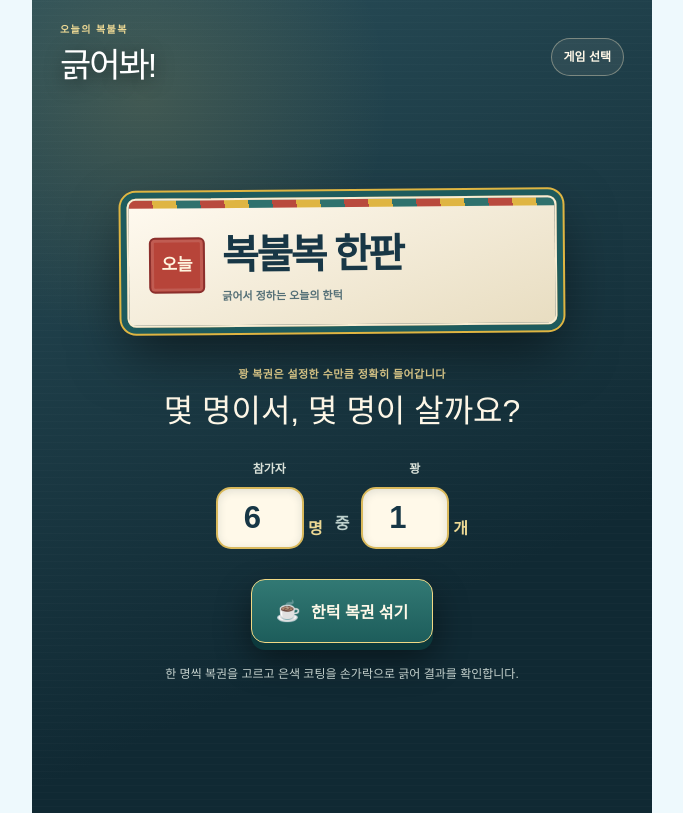
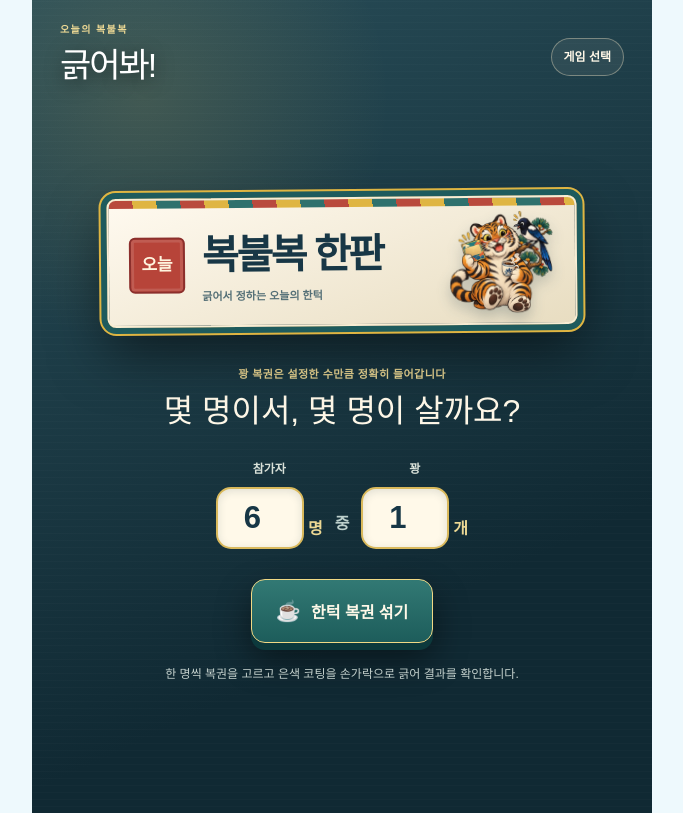
Before and after one commit to uclick-ljw/coffee-break-games, a Next.js app: page / in a window 1280 px wide. Both pictures are taken after a click on the button 822 px from the left and 747 px from the top of the page. Shown: the whole page, without its empty margins (298-981 px from the left). Built offline with nearby package versions, Linux system fonts and the light colour scheme.

Commit message:
feat: add Korean folk-art lottery mascot

```diff
--- a/app/globals.css
+++ b/app/globals.css
@@ -104,10 +104,10 @@ button { font: inherit; }
 .lottery-setup, .lottery-final { min-height: calc(100svh - 100px); display: grid; align-content: center; justify-items: center; text-align: center; }
 .festival-sign {
   position: relative;
-  width: min(100%, 430px);
+  width: min(100%, 470px);
   padding: 25px 20px 20px;
   display: grid;
-  grid-template-columns: 56px 1fr;
+  grid-template-columns: 56px minmax(0, 1fr) 108px;
   align-items: center;
   gap: 17px;
   border: 2px solid #f8edd3;
@@ -123,6 +123,7 @@ button { font: inherit; }
 .festival-sign div { text-align: left; }
 .festival-sign b { display: block; font-size: clamp(28px, 8vw, 40px); letter-spacing: -.06em; }
 .festival-sign small { display: block; margin-top: 3px; color: #557077; font-size: 11px; font-weight: 800; }
+.festival-sign img { display: block; width: 108px; margin: -18px -8px -14px 0; align-self: end; filter: drop-shadow(0 7px 7px #1938473d); transform: rotate(2deg); }
 .lottery-kicker { margin: 40px 0 5px; color: #ecd894; font-size: 11px; font-weight: 900; letter-spacing: .04em; }
 .lottery-setup h2 { margin: 0 0 25px; font-size: clamp(23px, 6vw, 32px); }
 .lottery-inputs { display: flex; align-items: end; justify-content: center; gap: 12px; }
@@ -141,7 +142,9 @@ button { font: inherit; }
 .lottery-status > span, .lottery-status > b { color: #ecd894; font-size: 12px; }
 .lottery-status small { color: #bcd0cc; font-size: 10px; font-weight: 800; }
 .lottery-status h2 { margin: 2px 0 0; font-size: 22px; }
-.lottery-pick > p { margin: 24px 0 18px; color: #f3e9cd; font-size: 14px; font-weight: 800; }
+.pick-intro { min-height: 82px; margin: 10px 0 8px; display: flex; align-items: center; justify-content: center; gap: 6px; }
+.pick-intro img { width: 78px; filter: drop-shadow(0 7px 7px #0005); }
+.pick-intro p { margin: 0; color: #f3e9cd; font-size: 14px; font-weight: 800; line-height: 1.5; text-align: left; }
 .ticket-wall { display: grid; grid-template-columns: repeat(auto-fit, minmax(72px, 1fr)); gap: 11px; perspective: 700px; }
 .sealed-ticket { position: relative; min-height: 116px; padding: 13px 8px 9px; display: grid; place-items: center; overflow: hidden; border: 2px solid #f0e3c4; border-radius: 7px 7px 13px 13px; background: repeating-linear-gradient(135deg, transparent 0 10px, #ffffff10 10px 11px), linear-gradient(145deg, #347b76, #194d54); color: #fff8df; box-shadow: 0 8px 0 #0d333a, 0 12px 20px #0005, inset 0 0 0 4px #ffffff0e; cursor: pointer; animation: ticket-arrive .32s both; }
 .sealed-ticket:nth-child(3n) { animation-delay: .05s; }.sealed-ticket:nth-child(3n + 1) { animation-delay: .1s; }
@@ -350,9 +353,10 @@ footer b { color: var(--ink); }
   .score-chip { padding-inline: 7px; }
   .score-chip span { overflow: hidden; text-overflow: ellipsis; white-space: nowrap; }
   .lottery-shell { padding-top: 16px; }
-  .festival-sign { grid-template-columns: 46px 1fr; padding-inline: 13px; gap: 11px; }
+  .festival-sign { grid-template-columns: 44px minmax(0, 1fr) 82px; padding-inline: 12px; gap: 8px; }
   .festival-sign b { font-size: 28px; }
   .festival-sign span { font-size: 15px; }
+  .festival-sign img { width: 86px; margin-right: -7px; }
   .ticket-wall { grid-template-columns: repeat(4, 1fr); gap: 8px; }
   .sealed-ticket { min-height: 102px; }
   .prize-window { height: 220px; }
--- a/app/lottery.tsx
+++ b/app/lottery.tsx
@@ -1,6 +1,7 @@
 'use client';
 
 import { useEffect, useRef, useState, type CSSProperties, type KeyboardEvent as ReactKeyboardEvent, type PointerEvent as ReactPointerEvent } from 'react';
+import Image from 'next/image';
 import { makeLotteryTickets, type LotteryTicket } from './lottery-game';
 
 type Phase = 'setup' | 'pick' | 'reveal' | 'result';
@@ -77,7 +78,11 @@ export default function LotteryGame({ onExit }: { onExit: () => void }) {
 
       {phase === 'setup' && (
         <section className="lottery-setup" aria-labelledby="lottery-setup-title">
-          <div className="festival-sign" aria-hidden="true"><span>오늘</span><div><b>복불복 한판</b><small>긁어서 정하는 오늘의 한턱</small></div></div>
+          <div className="festival-sign" aria-hidden="true">
+            <span>오늘</span>
+            <div><b>복불복 한판</b><small>긁어서 정하는 오늘의 한턱</small></div>
+            <Image src="/korean-lottery-mascot.png" alt="" width={640} height={640} priority />
+          </div>
           <p className="lottery-kicker">꽝 복권은 설정한 수만큼 정확히 들어갑니다</p>
           <h2 id="lottery-setup-title">몇 명이서, 몇 명이 살까요?</h2>
           <div className="lottery-inputs">
@@ -105,7 +110,10 @@ export default function LotteryGame({ onExit }: { onExit: () => void }) {
             <div><small>지금 뽑을 사람</small><h2 id="pick-title">{playerName(turn)}</h2></div>
             <b>꽝 {penalties}장</b>
           </div>
-          <p>마음이 가는 한턱 복권 한 장을 고르세요</p>
+          <div className="pick-intro">
+            <Image src="/korean-lottery-mascot.png" alt="" width={640} height={640} />
+            <p>마음이 가는 한턱 복권<br />한 장을 고르세요</p>
+          </div>
           <div className="ticket-wall" aria-label="스크래치 복권">
             {tickets.map((ticket, index) => (
               <button
```
Also changed, not shown: public/korean-lottery-mascot.png (added).
